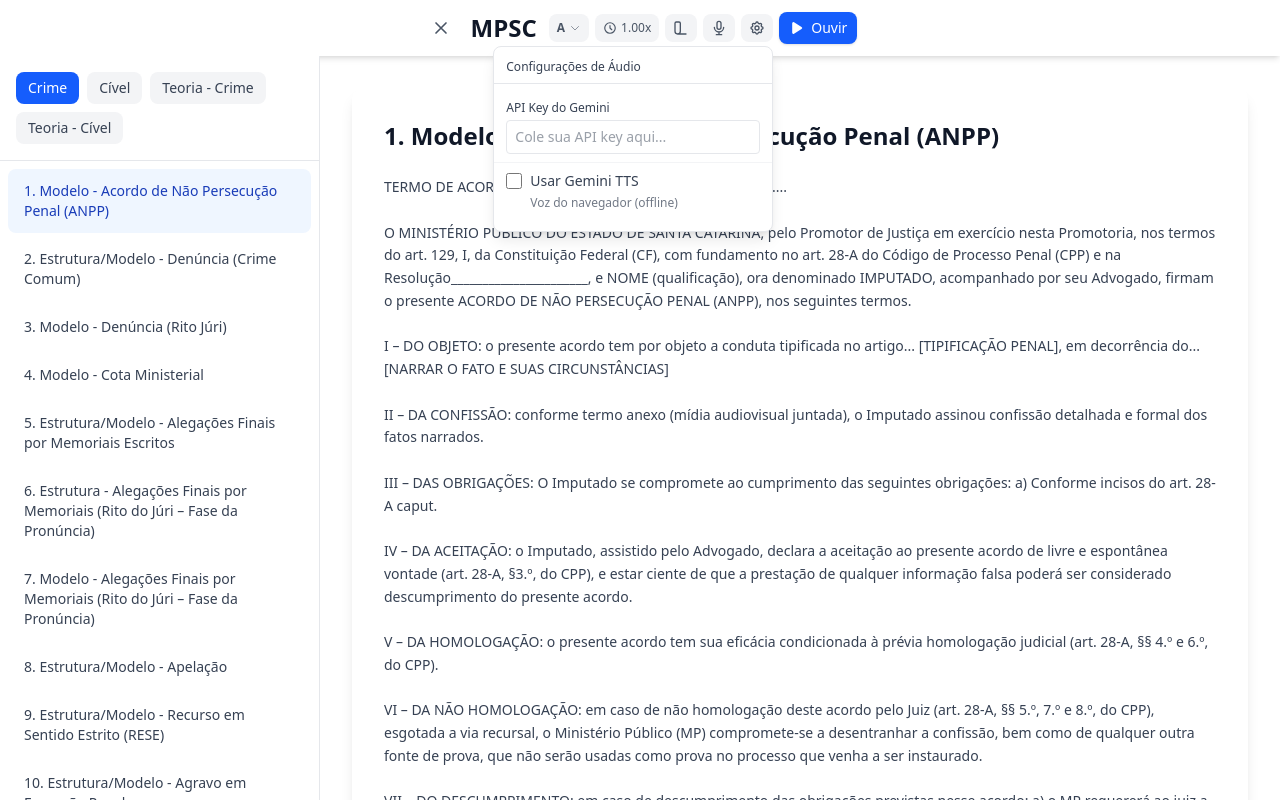
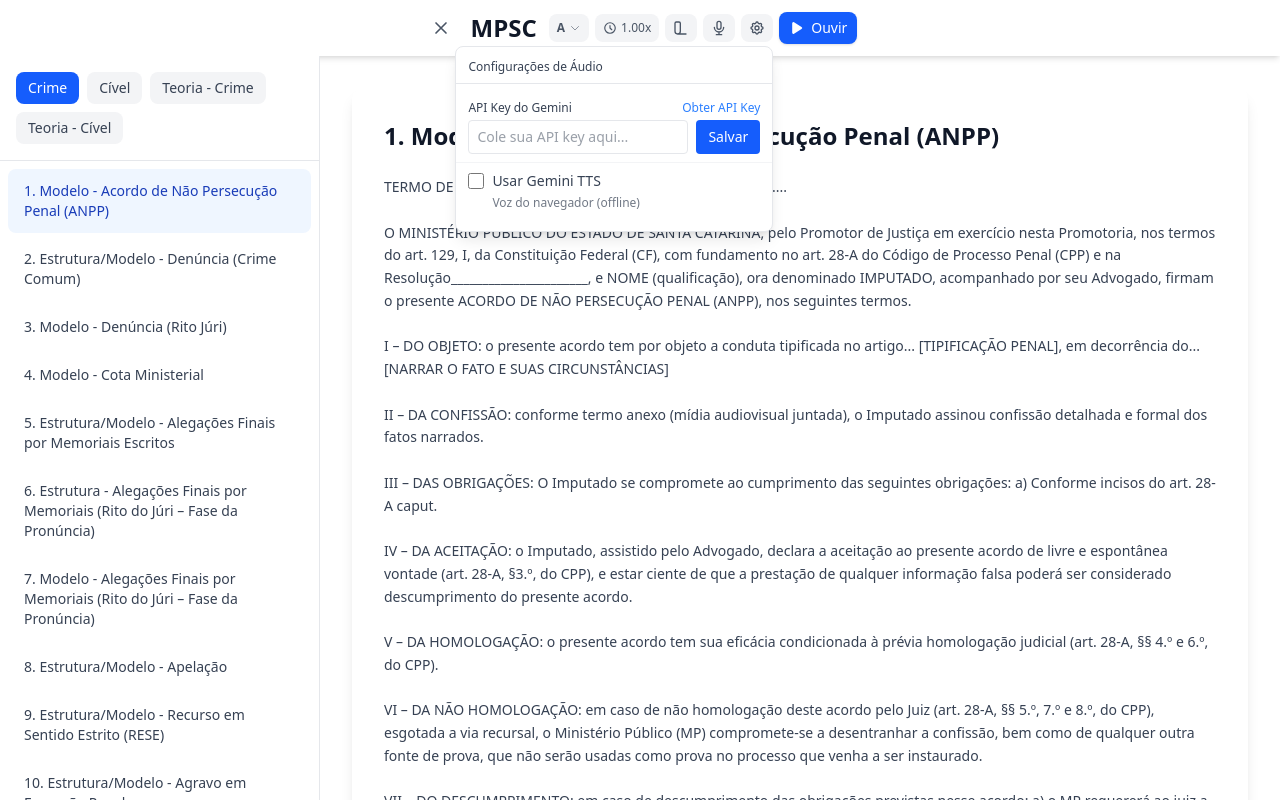
Before and after one commit to v3v3lf/2fasempsc, a React (Vite) app: page / in a window 1280 px wide. Both pictures are taken after a click on the button 757 px from the left and 28 px from the top of the page. Shown: the top 800 px of the page. Built offline with nearby package versions, Linux system fonts and the light colour scheme.

Commit message:
feat: melhorar interface de configuração da API Key do Gemini com link para obtenção e botão de salvar

```diff
--- a/src/App.tsx
+++ b/src/App.tsx
@@ -422,15 +422,32 @@ export default function App() {
               <div className={`absolute right-0 top-full mt-1 ${t.speedMenuBg} rounded-lg shadow-lg border ${t.speedMenuBorder} py-3 z-50 min-w-[280px]`}>
                 <p className={`text-xs font-medium ${t.speedMenuText} px-3 pb-2 border-b ${t.speedMenuBorder} mb-2`}>Configurações de Áudio</p>
                 <div className="px-3 py-2">
-                  <label className={`text-xs font-medium ${t.speedMenuText} block mb-1`}>API Key do Gemini</label>
+                  <div className="flex items-center justify-between mb-1">
+                    <label className={`text-xs font-medium ${t.speedMenuText}`}>API Key do Gemini</label>
+                    <a
+                      href="https://aistudio.google.com/apikey"
+                      target="_blank"
+                      rel="noopener noreferrer"
+                      className="text-xs text-blue-500 hover:underline"
+                    >
+                      Obter API Key
+                    </a>
+                  </div>
+                  <div className="flex gap-2">
                     <input
                       type="password"
                       value={apiKey}
                       onChange={(e) => setApiKey(e.target.value)}
-                    onBlur={() => { localStorage.setItem('geminiApiKey', apiKey); }}
                       placeholder="Cole sua API key aqui..."
-                    className={`w-full px-2 py-1.5 text-sm rounded border ${t.speedMenuBorder} ${t.speedMenuText} bg-transparent focus:outline-none focus:ring-1 focus:ring-blue-500`}
+                      className={`flex-1 px-2 py-1.5 text-sm rounded border ${t.speedMenuBorder} ${t.speedMenuText} bg-transparent focus:outline-none focus:ring-1 focus:ring-blue-500`}
                     />
+                    <button
+                      onClick={() => { localStorage.setItem('geminiApiKey', apiKey); }}
+                      className="px-3 py-1.5 text-sm font-medium bg-blue-600 text-white rounded hover:bg-blue-700 transition-colors"
+                    >
+                      Salvar
+                    </button>
+                  </div>
                 </div>
                 <div className="px-3 py-2 border-t border-gray-100">
                   <label className="flex items-center gap-2 cursor-pointer">
```
Lines whose indentation alone changed are shown as unchanged.
